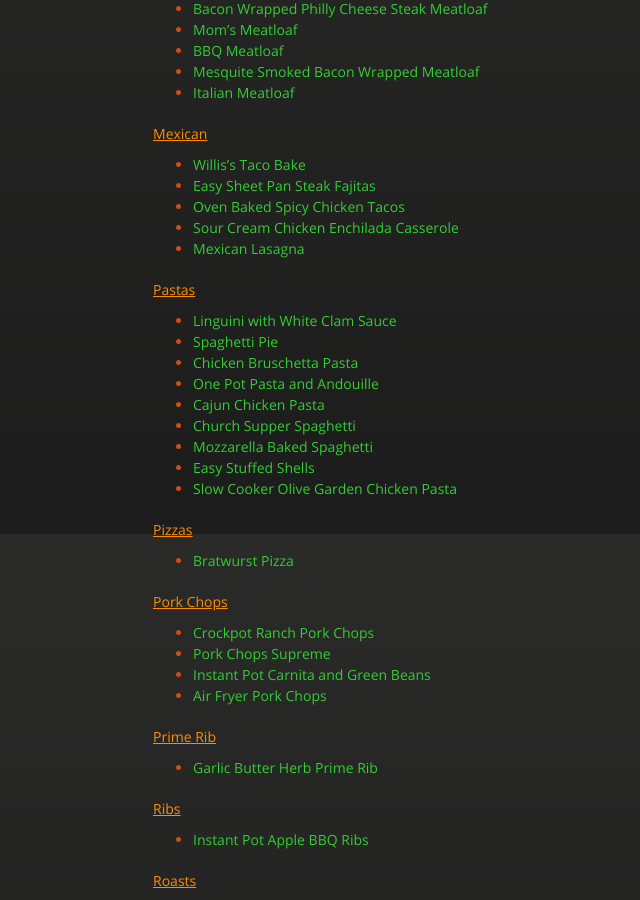
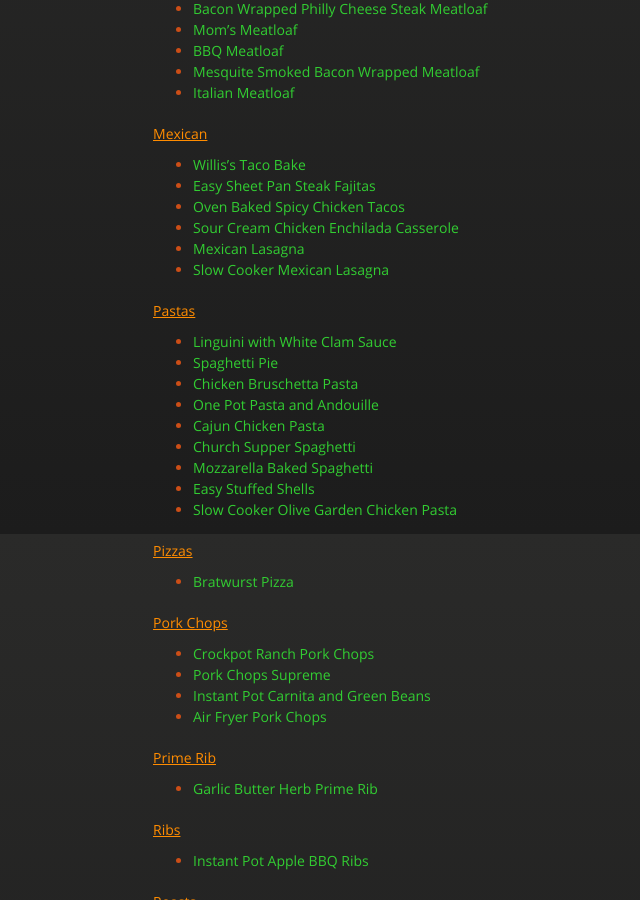
Before and after one commit to cmwillett/TheDigitalCookbook, a Jekyll site: the page built from MainDishes.md, in a window 1280 px wide and 900 px high, scrolled down 3066 px. Shown: the whole window, without its empty margins (162-802 px from the left). Built offline with Jekyll 4.4.1, drawn with Linux system fonts in a browser that asks for light colours; nearby versions of some CDN libraries.

Commit message:
added recipes

```diff
--- a/MainDishes.md
+++ b/MainDishes.md
@@ -1,7 +1,7 @@
 ---
 layout: default
 title: "MainDishes"
-tags: dinner,main,course,dish
+tags: dinner,main,course,dish,mexican,lasagna
 ---
 # Main Dishes
 * Some main course dishes...
@@ -134,6 +134,7 @@ tags: dinner,main,course,dish
 * [Oven Baked Spicy Chicken Tacos]({{site.github.url}}/MainDishes/OvenBakedSpicyChickenTacos/index.html)
 * [Sour Cream Chicken Enchilada Casserole]({{site.github.url}}/MainDishes/SourCreamChickenEnchiladaCasserole/index.html)
 * [Mexican Lasagna]({{site.github.url}}/MainDishes/MexicanLasagna/index.html)
+* [Slow Cooker Mexican Lasagna](https://www.kroger.com/r/slow-cooker-mexican-lasagna-recipe/202768)
 
 #### Pastas
 * [Linguini with White Clam Sauce]({{site.github.url}}/MainDishes/LinguiniWhiteClamSauce/index.html)
```
Also changed, not shown: MostRecentlyAdded.md (+3 -0 lines).
